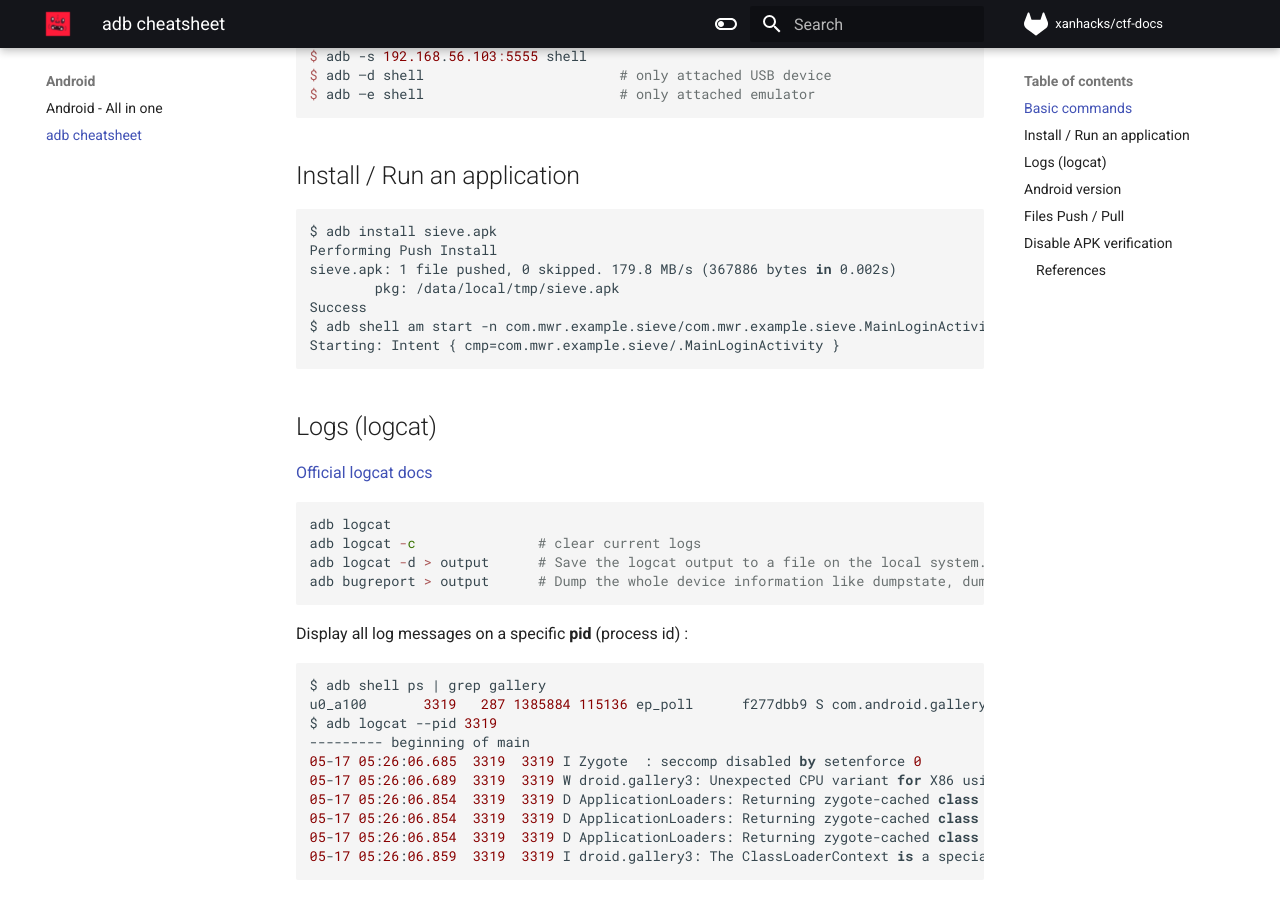
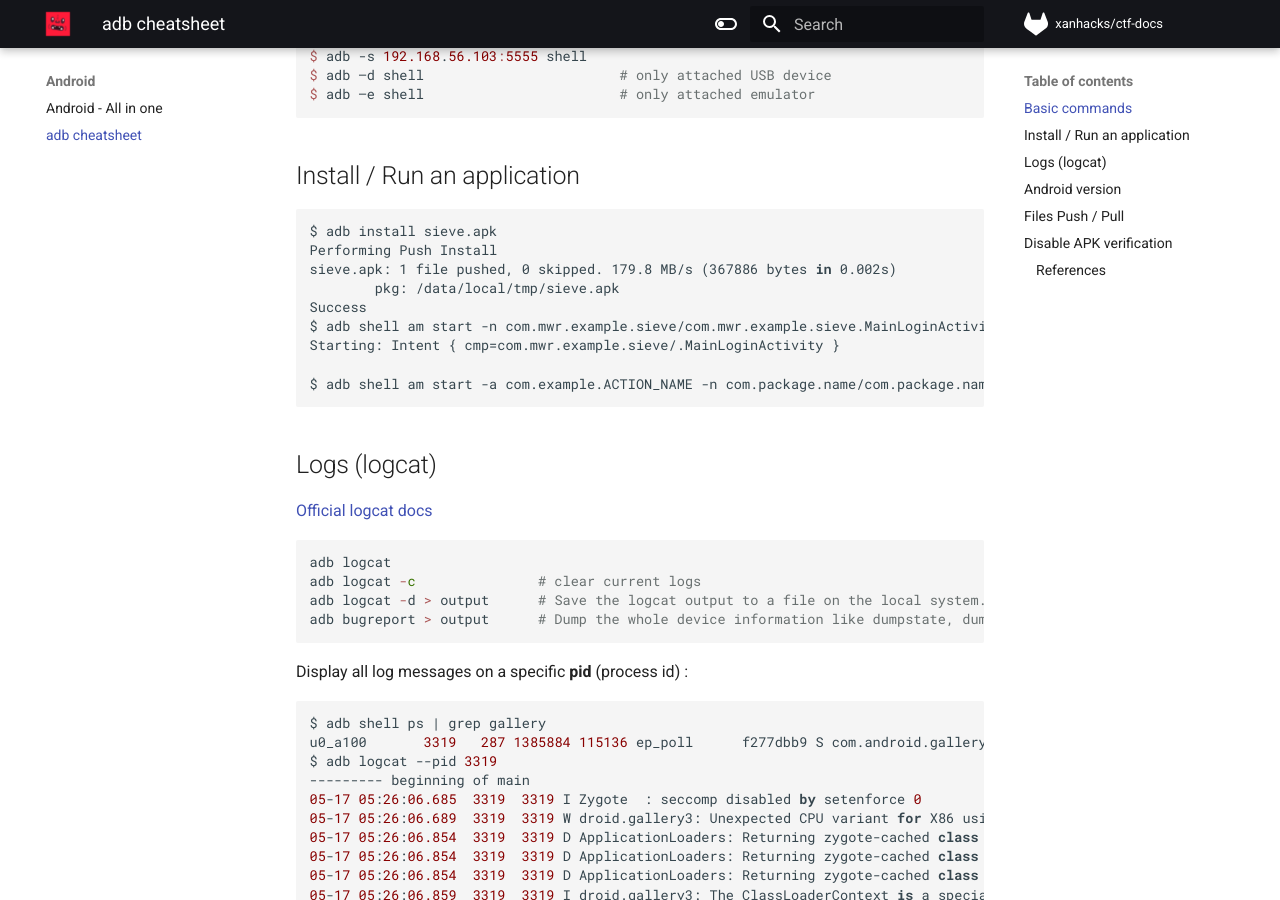
Before and after one commit to xanhacks/ctf-docs, an MkDocs documentation site: the page built from docs/android/02-adb.md, in a window 1280 px wide and 900 px high, scrolled down 799 px. Built offline with MkDocs 1.6.1 and Material for MkDocs 9.7.7, drawn with Linux system fonts in a browser that asks for light colours; nearby versions of some CDN libraries; comment, search, counter and statistics services are not loaded.

Commit message:
add general command

````diff
--- a/docs/android/02-adb.md
+++ b/docs/android/02-adb.md
@@ -43,6 +43,8 @@ sieve.apk: 1 file pushed, 0 skipped. 179.8 MB/s (367886 bytes in 0.002s)
 Success
 $ adb shell am start -n com.mwr.example.sieve/com.mwr.example.sieve.MainLoginActivity
 Starting: Intent { cmp=com.mwr.example.sieve/.MainLoginActivity }
+
+$ adb shell am start -a com.example.ACTION_NAME -n com.package.name/com.package.name.ActivityName
 ```
 
 ## Logs (logcat)
````
